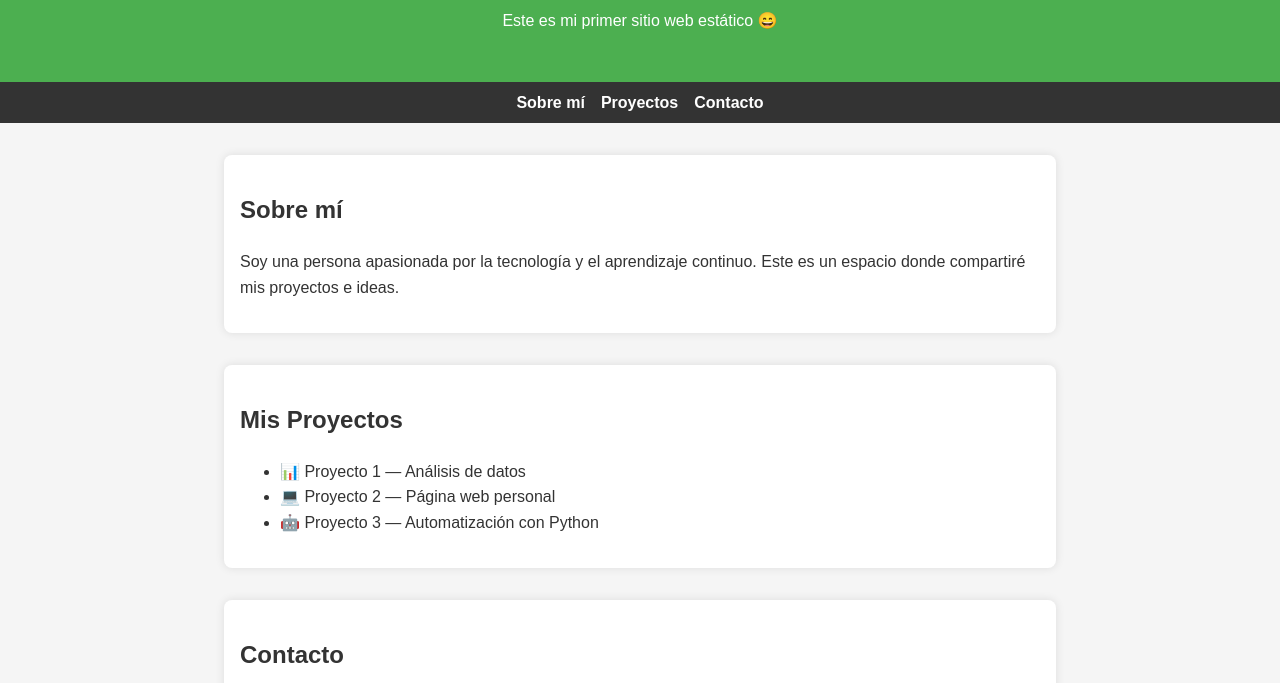
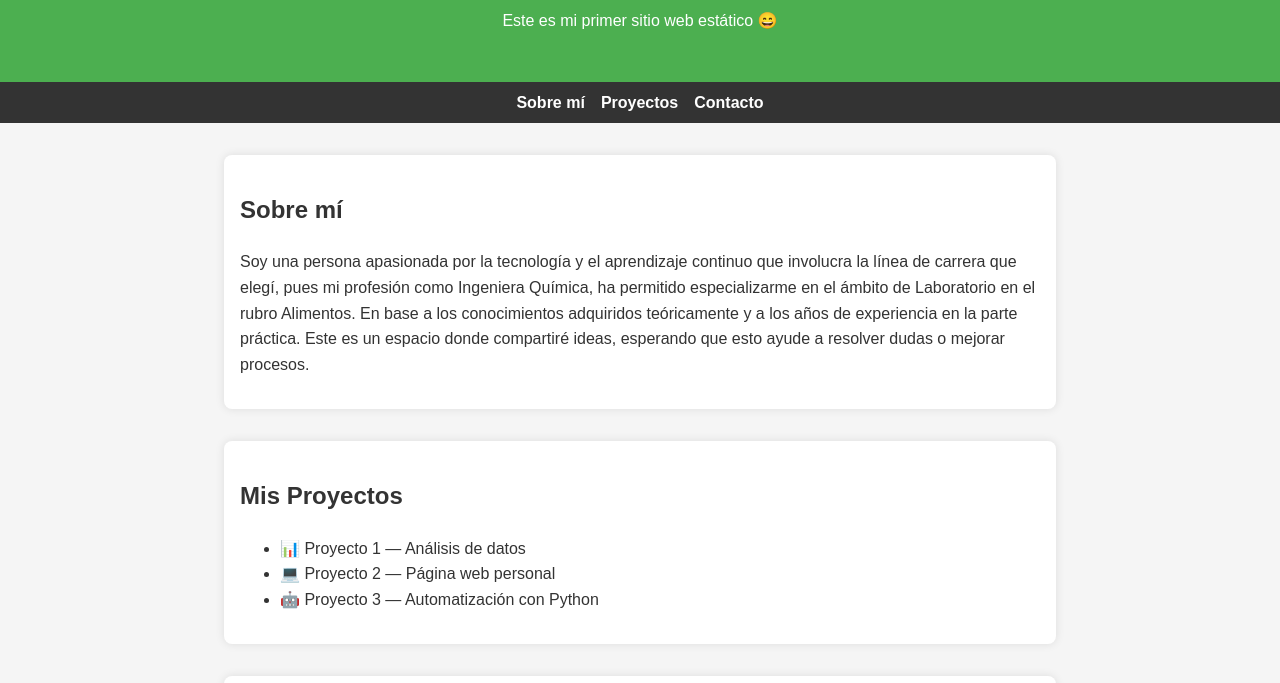
Before and after one commit to mercedes055/mercedes055.github.io, a plain HTML site: page index.html in a window 1280 px wide. Shown: the part 118-801 px from the top of the page. Drawn offline with Linux system fonts and the light colour scheme.

Commit message:
Actualización

```diff
--- a/index.html
+++ b/index.html
@@ -20,7 +20,7 @@
 
     <section id="sobre-mi">
         <h2>Sobre mí</h2>
-        <p>Soy una persona apasionada por la tecnología y el aprendizaje continuo. Este es un espacio donde compartiré mis proyectos e ideas.</p>
+        <p>Soy una persona apasionada por la tecnología y el aprendizaje continuo que involucra la línea de carrera que elegí, pues mi profesión como Ingeniera Química, ha permitido especializarme en el ámbito de Laboratorio en el rubro Alimentos. En base a los conocimientos adquiridos teóricamente y a los años de experiencia en la parte práctica. Este es un espacio donde compartiré ideas, esperando que esto ayude a resolver dudas o mejorar procesos.</p>
     </section>
 
     <section id="proyectos">
```
